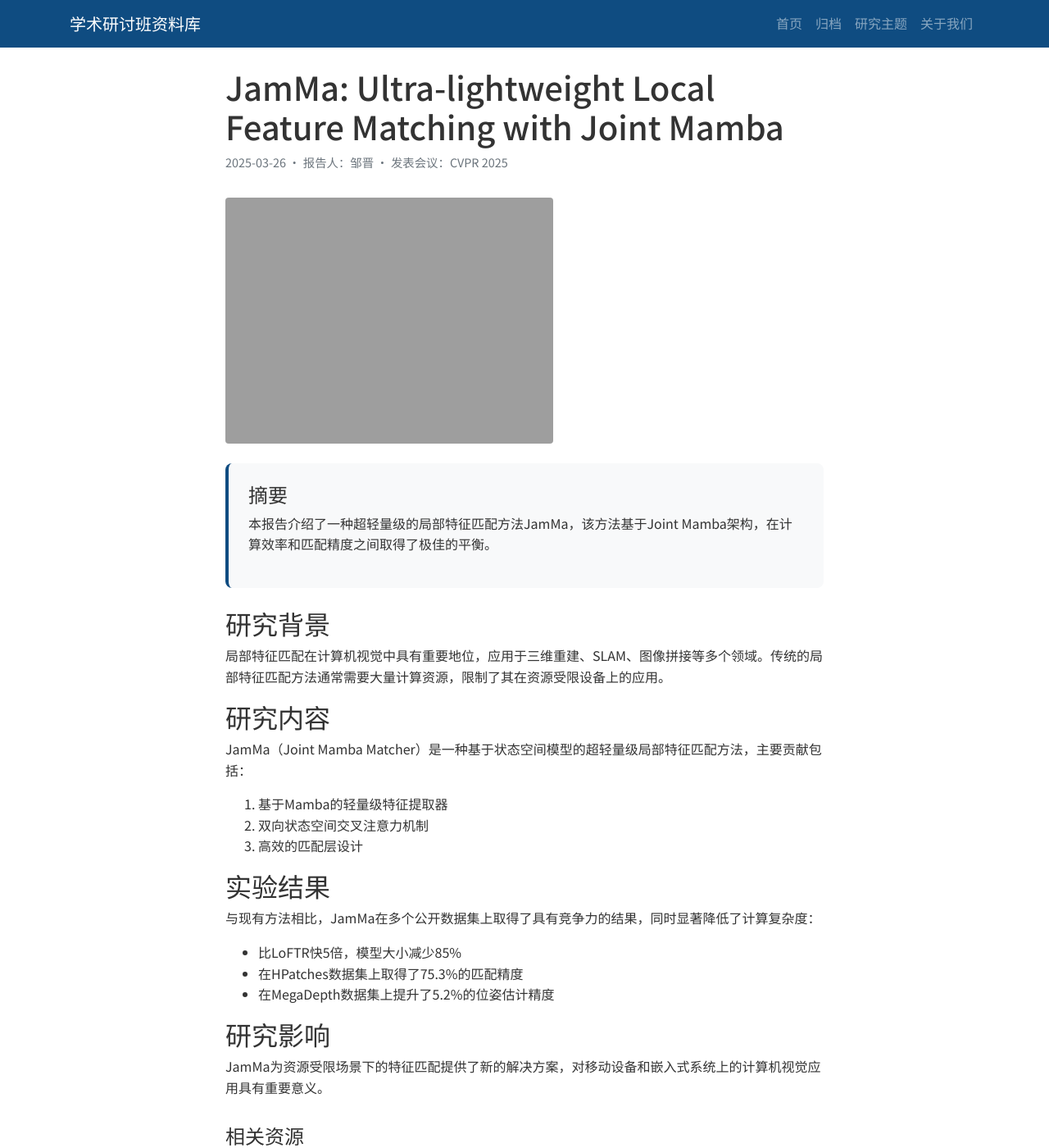
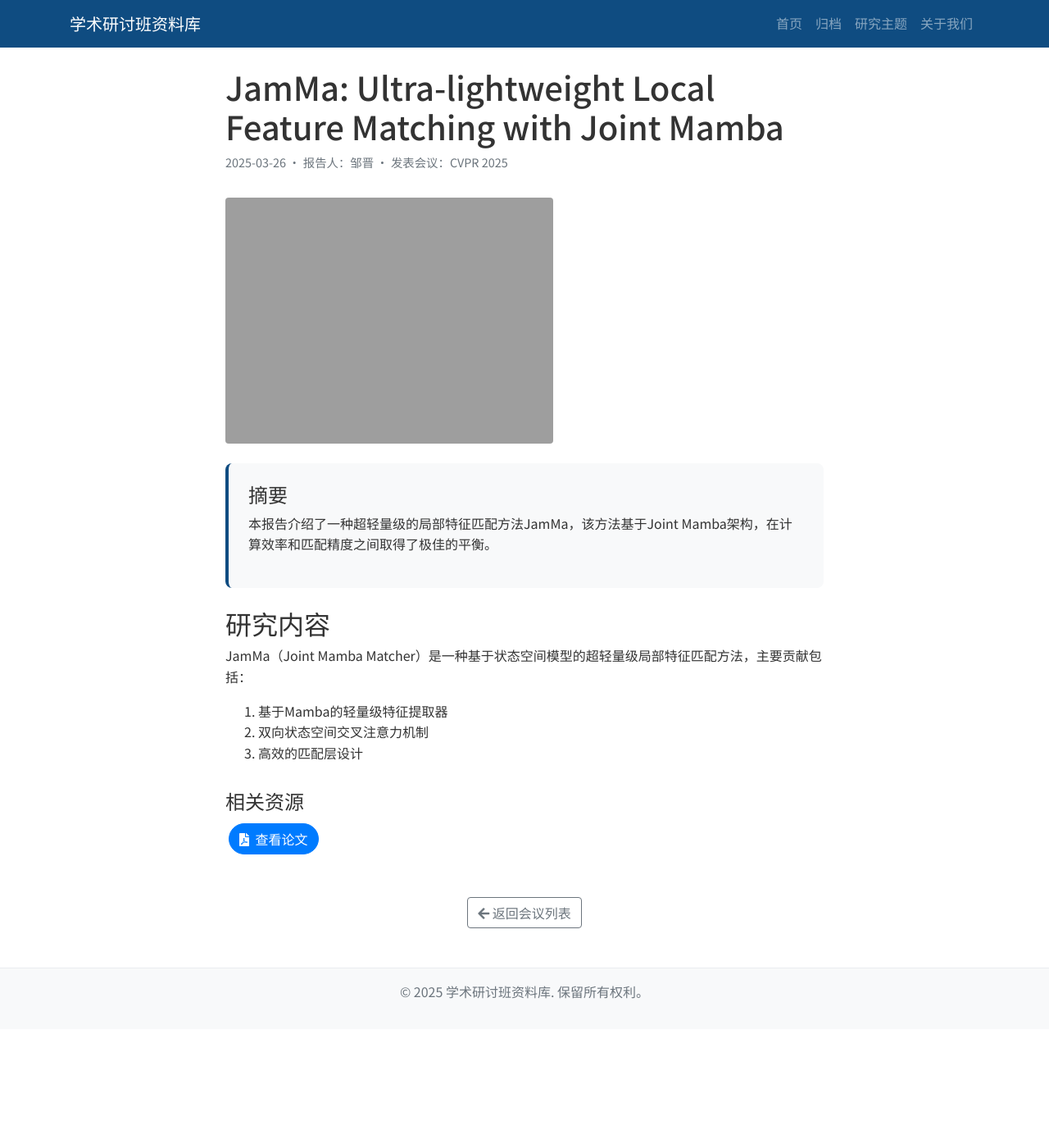
Before and after one commit to linbowang/ahu-vr-vision-seminars, a Jekyll site: the page built from _posts/meetings/2025-03-26-meeting-01.md, in a window 1280 px wide and 1400 px high. Shown: the whole window at 82% size. Built offline with Jekyll 4.4.1, drawn with Linux system fonts in a browser that asks for light colours.

Commit message:
feat：fix bug

```diff
--- a/_posts/meetings/2025-03-26-meeting-01.md
+++ b/_posts/meetings/2025-03-26-meeting-01.md
@@ -12,10 +12,6 @@ abstract: "本报告介绍了一种超轻量级的局部特征匹配方法JamMa
 paper_url: "https://arxiv.org/abs/2503.03437"
 ---
 
-## 研究背景
-
-局部特征匹配在计算机视觉中具有重要地位，应用于三维重建、SLAM、图像拼接等多个领域。传统的局部特征匹配方法通常需要大量计算资源，限制了其在资源受限设备上的应用。
-
 ## 研究内容
 
 JamMa（Joint Mamba Matcher）是一种基于状态空间模型的超轻量级局部特征匹配方法，主要贡献包括：
@@ -23,15 +19,3 @@ JamMa（Joint Mamba Matcher）是一种基于状态空间模型的超轻量级
 1. 基于Mamba的轻量级特征提取器
 2. 双向状态空间交叉注意力机制
 3. 高效的匹配层设计
-
-## 实验结果
-
-与现有方法相比，JamMa在多个公开数据集上取得了具有竞争力的结果，同时显著降低了计算复杂度：
-
-- 比LoFTR快5倍，模型大小减少85%
-- 在HPatches数据集上取得了75.3%的匹配精度
-- 在MegaDepth数据集上提升了5.2%的位姿估计精度
-
-## 研究影响
-
-JamMa为资源受限场景下的特征匹配提供了新的解决方案，对移动设备和嵌入式系统上的计算机视觉应用具有重要意义。
```
Also changed, not shown: _posts/meetings/2025-03-26-meeting-02.md (+0 -16 lines), _posts/meetings/2025-03-26-meeting-03.md (+0 -16 lines).
